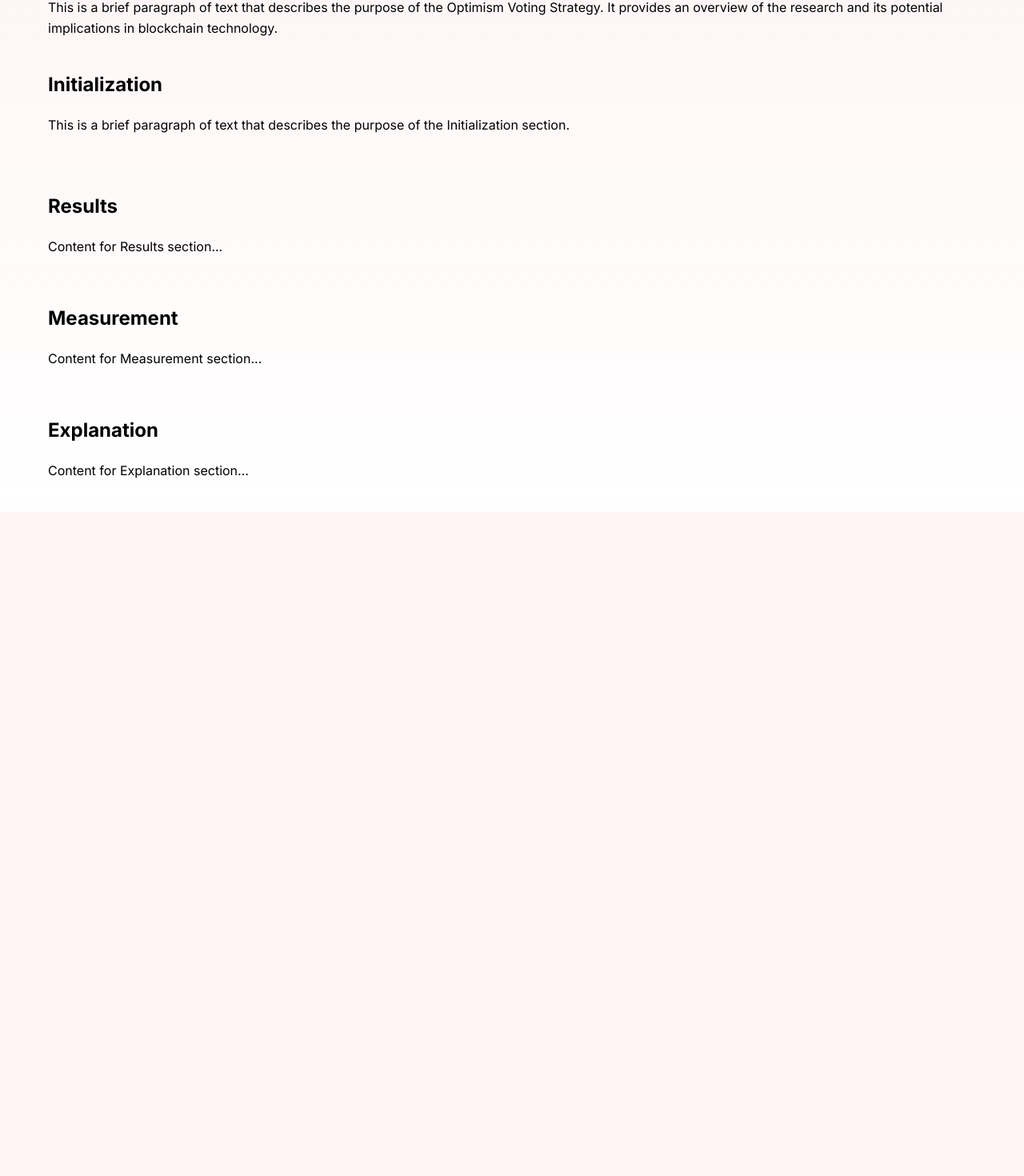
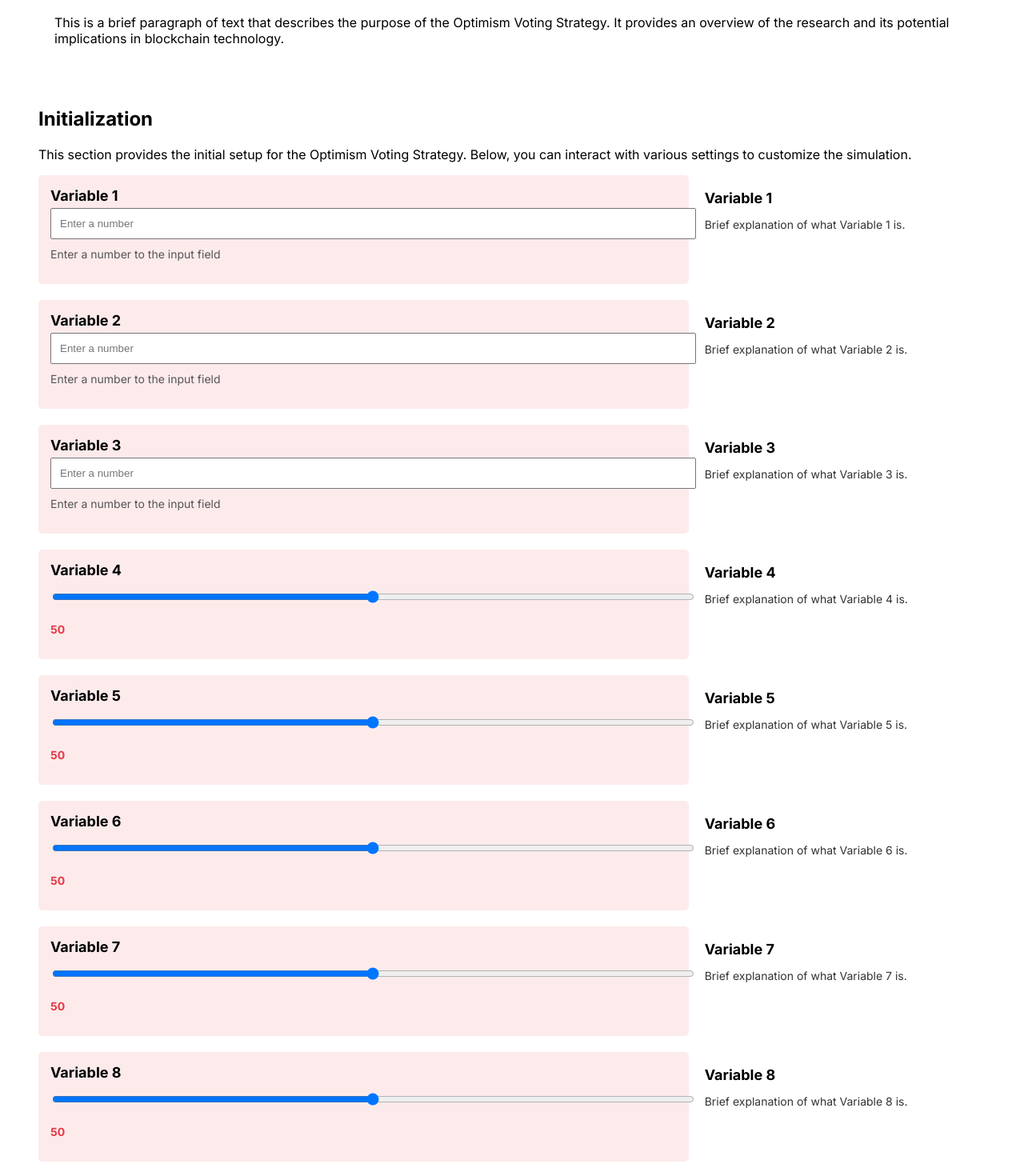
Before and after one commit to BdNWoG/opt-voting, a Next.js app in the folder opt-voting/: page / in a window 1280 px wide. Shown: the part 139-1609 px from the top of the page at 80% size. Before the commit the page ends 800 px from the top, so only its background shows below. Built offline with nearby package versions, Linux system fonts and the light colour scheme.

Commit message:
variables

```diff
--- /dev/null
+++ b/opt-voting/app/components/Initialization.tsx
@@ -0,0 +1,158 @@
+"use client";
+
+import React, { useState } from 'react';
+
+const Initialization: React.FC = () => {
+  const [sliderValues, setSliderValues] = useState([50, 50, 50, 50, 50]);
+
+  const handleSliderChange = (index: number, value: number) => {
+    const newValues = [...sliderValues];
+    newValues[index] = value;
+    setSliderValues(newValues);
+  };
+
+  return (
+    <section id="initialization" className="initialization-section">
+      <h2 className="section-heading">Initialization</h2>
+      <p className="section-paragraph">
+        This section provides the initial setup for the Optimism Voting Strategy. Below, you can interact with various settings to customize the simulation.
+      </p>
+
+      <div className="initialization-container">
+        {/* Input and Slider Boxes with Information Side by Side */}
+        <div className="box-pair">
+          <div className="input-box">
+            <label className="variable-title">Variable 1</label>
+            <input type="number" className="input-field" placeholder="Enter a number" />
+            <p className="instruction">Enter a number to the input field</p>
+          </div>
+          <div className="info-box">
+            <h3>Variable 1</h3>
+            <p>Brief explanation of what Variable 1 is.</p>
+          </div>
+        </div>
+
+        <div className="box-pair">
+          <div className="input-box">
+            <label className="variable-title">Variable 2</label>
+            <input type="number" className="input-field" placeholder="Enter a number" />
+            <p className="instruction">Enter a number to the input field</p>
+          </div>
+          <div className="info-box">
+            <h3>Variable 2</h3>
+            <p>Brief explanation of what Variable 2 is.</p>
+          </div>
+        </div>
+
+        <div className="box-pair">
+          <div className="input-box">
+            <label className="variable-title">Variable 3</label>
+            <input type="number" className="input-field" placeholder="Enter a number" />
+            <p className="instruction">Enter a number to the input field</p>
+          </div>
+          <div className="info-box">
+            <h3>Variable 3</h3>
+            <p>Brief explanation of what Variable 3 is.</p>
+          </div>
+        </div>
+
+        <div className="box-pair">
+          <div className="slider-box">
+            <label className="variable-title">Variable 4</label>
+            <input
+              type="range"
+              className="slider"
+              min="0"
+              max="100"
+              value={sliderValues[0]}
+              onChange={(e) => handleSliderChange(0, Number(e.target.value))}
+            />
+            <p className="slider-value">{sliderValues[0]}</p>
+          </div>
+          <div className="info-box">
+            <h3>Variable 4</h3>
+            <p>Brief explanation of what Variable 4 is.</p>
+          </div>
+        </div>
+
+        <div className="box-pair">
+          <div className="slider-box">
+            <label className="variable-title">Variable 5</label>
+            <input
+              type="range"
+              className="slider"
+              min="0"
+              max="100"
+              value={sliderValues[1]}
+              onChange={(e) => handleSliderChange(1, Number(e.target.value))}
+            />
+            <p className="slider-value">{sliderValues[1]}</p>
+          </div>
+          <div className="info-box">
+            <h3>Variable 5</h3>
+            <p>Brief explanation of what Variable 5 is.</p>
+          </div>
+        </div>
+
+        <div className="box-pair">
+          <div className="slider-box">
+            <label className="variable-title">Variable 6</label>
+            <input
+              type="range"
+              className="slider"
+              min="0"
+              max="100"
+              value={sliderValues[2]}
+              onChange={(e) => handleSliderChange(2, Number(e.target.value))}
+            />
+            <p className="slider-value">{sliderValues[2]}</p>
+          </div>
+          <div className="info-box">
+            <h3>Variable 6</h3>
+            <p>Brief explanation of what Variable 6 is.</p>
+          </div>
+        </div>
+
+        <div className="box-pair">
+          <div className="slider-box">
+            <label className="variable-title">Variable 7</label>
+            <input
+              type="range"
+              className="slider"
+              min="0"
+              max="100"
+              value={sliderValues[3]}
+              onChange={(e) => handleSliderChange(3, Number(e.target.value))}
+            />
+            <p className="slider-value">{sliderValues[3]}</p>
+          </div>
+          <div className="info-box">
+            <h3>Variable 7</h3>
+            <p>Brief explanation of what Variable 7 is.</p>
+          </div>
+        </div>
+
+        <div className="box-pair">
+          <div className="slider-box">
+            <label className="variable-title">Variable 8</label>
+            <input
+              type="range"
+              className="slider"
+              min="0"
+              max="100"
+              value={sliderValues[4]}
+              onChange={(e) => handleSliderChange(4, Number(e.target.value))}
+            />
+            <p className="slider-value">{sliderValues[4]}</p>
+          </div>
+          <div className="info-box">
+            <h3>Variable 8</h3>
+            <p>Brief explanation of what Variable 8 is.</p>
+          </div>
+        </div>
+      </div>
+    </section>
+  );
+};
+
+export default Initialization;
--- a/opt-voting/app/globals.css
+++ b/opt-voting/app/globals.css
@@ -1,22 +1,4 @@
-@tailwind base;
-@tailwind components;
-@tailwind utilities;
-
-:root {
-  /* Color variables */
-  --foreground-rgb: 0, 0, 0; /* Black */
-  --background-start-rgb: 255, 245, 245; /* Light red-pink */
-  --background-end-rgb: 255, 255, 255; /* White */
-}
-
-@media (prefers-color-scheme: dark) {
-  :root {
-    --foreground-rgb: 255, 255, 255; /* White for dark mode text */
-    --background-start-rgb: 50, 10, 10; /* Darker red */
-    --background-end-rgb: 230, 57, 70; /* #e63946 */
-  }
-}
-
+/* General Body Padding */
 body {
   color: rgb(var(--foreground-rgb));
   background: linear-gradient(
@@ -25,40 +7,67 @@ body {
       rgb(var(--background-end-rgb))
     )
     rgb(var(--background-start-rgb));
-  padding-left: 40px; /* Added left padding to the entire body */
+  padding-left: 40px; /* Left padding for the entire body */
 }
 
-/* Heading Styles */
-.section-heading {
-  font-size: 24px;
-  font-weight: bold;
-  color: #000000; /* Black color for headings */
-  font-family: 'Inter', sans-serif; /* Ensure it matches the title's font */
+/* Initialization Section Layout */
+.initialization-section {
+  padding-top: 40px;
+  padding-bottom: 20px;
+}
+
+/* Container for Each Pair of Input/Slider and Info */
+.box-pair {
+  display: flex;
+  align-items: flex-start;
   margin-bottom: 20px;
 }
 
-/* Paragraph Styles */
-.section-paragraph {
-  font-size: 16px;
-  color: rgb(var(--foreground-rgb));
-  font-family: 'Inter', sans-serif; /* Ensure it matches the default text */
-  line-height: 1.6;
+/* Input and Slider Boxes */
+.input-box, .slider-box {
+  background-color: rgba(230, 57, 70, 0.1); /* Transparent shade of #e63946 */
+  padding: 15px;
+  border-radius: 5px;
+  flex: 2; /* Takes 2/3 of the width */
+  margin-right: 20px; /* Space between box and info */
+}
+
+.variable-title {
+  font-size: 18px;
+  font-weight: bold;
   margin-bottom: 10px;
 }
 
-/* Section Styling */
-section {
-  padding-top: 40px; /* Space between header and first section */
-  margin-bottom: 20px; /* Reduced spacing between sections */
+.input-field, .slider {
+  width: 100%;
+  padding: 10px;
+  margin-top: 5px;
 }
 
-/* Adjust the first section for extra top padding */
-#description {
-  padding-top: 80px; /* Extra top padding between header and "Description" */
+.instruction, .slider-value {
+  margin-top: 10px;
+  font-size: 14px;
+  color: #555555;
 }
 
-@layer utilities {
-  .text-balance {
-    text-wrap: balance;
-  }
+.slider-value {
+  font-weight: bold;
+  color: #e63946;
 }
+
+/* Right Side: Information Boxes */
+.info-box {
+  flex: 1; /* Takes 1/3 of the width */
+}
+
+.info-box h3 {
+  font-size: 18px;
+  font-weight: bold;
+  color: #000;
+  margin-bottom: 5px;
+}
+
+.info-box p {
+  font-size: 14px;
+  color: #333;
+}
--- a/opt-voting/app/page.tsx
+++ b/opt-voting/app/page.tsx
@@ -1,3 +1,5 @@
+import Initialization from './components/Initialization';
+
 export default function Home() {
   return (
     <div>
@@ -9,12 +11,8 @@ export default function Home() {
         </p>
       </section>
 
-      <section id="initialization" style={{ padding: '20px 20px' }}>
-        <h2 className="section-heading">Initialization</h2>
-        <p className="section-paragraph">
-          This is a brief paragraph of text that describes the purpose of the Initialization section.
-        </p>
-      </section>
+      {/* Use the Initialization component here */}
+      <Initialization />
 
       <section id="results" style={{ padding: '20px 20px' }}>
         <h2 className="section-heading">Results</h2>
```
